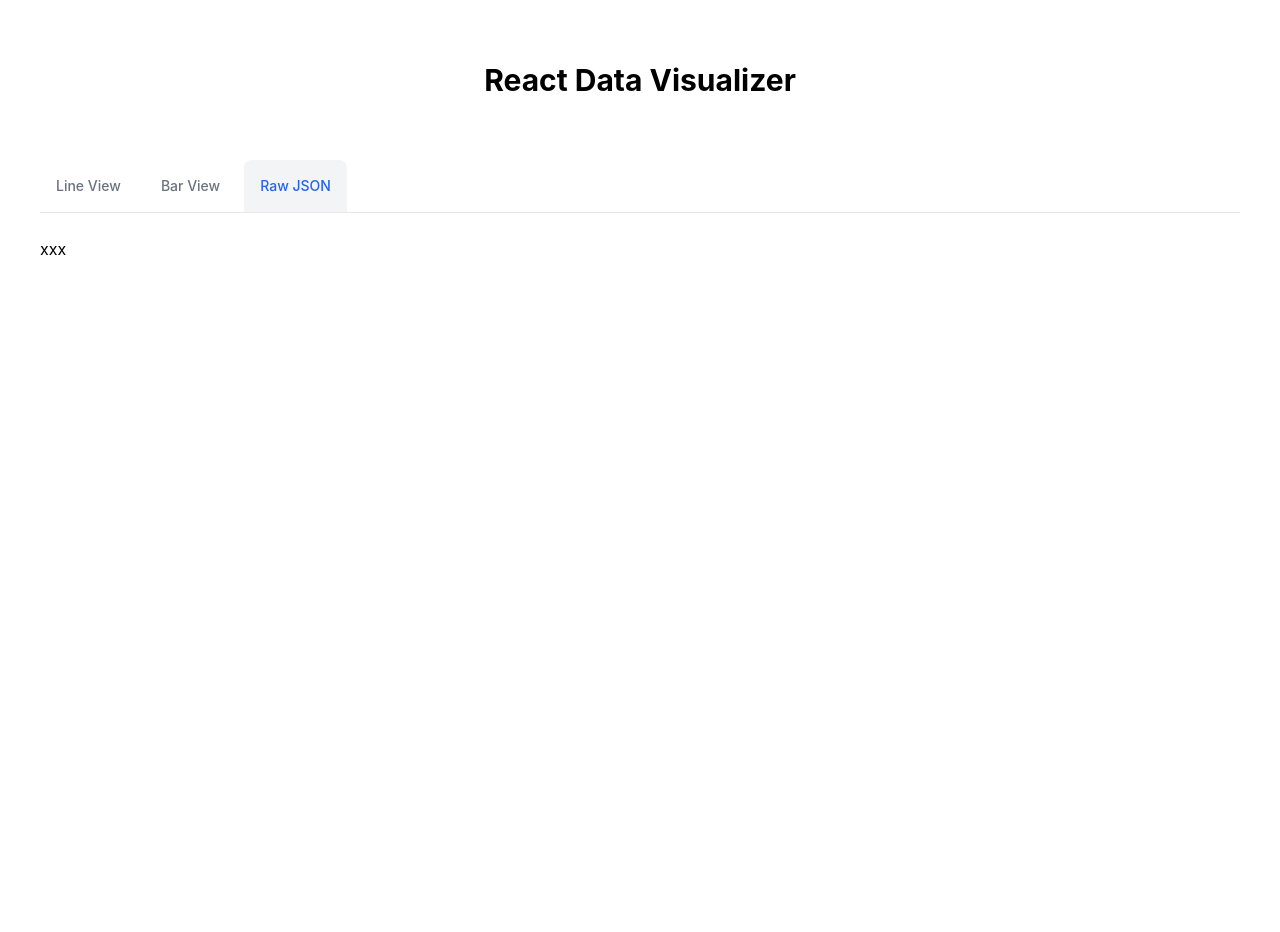
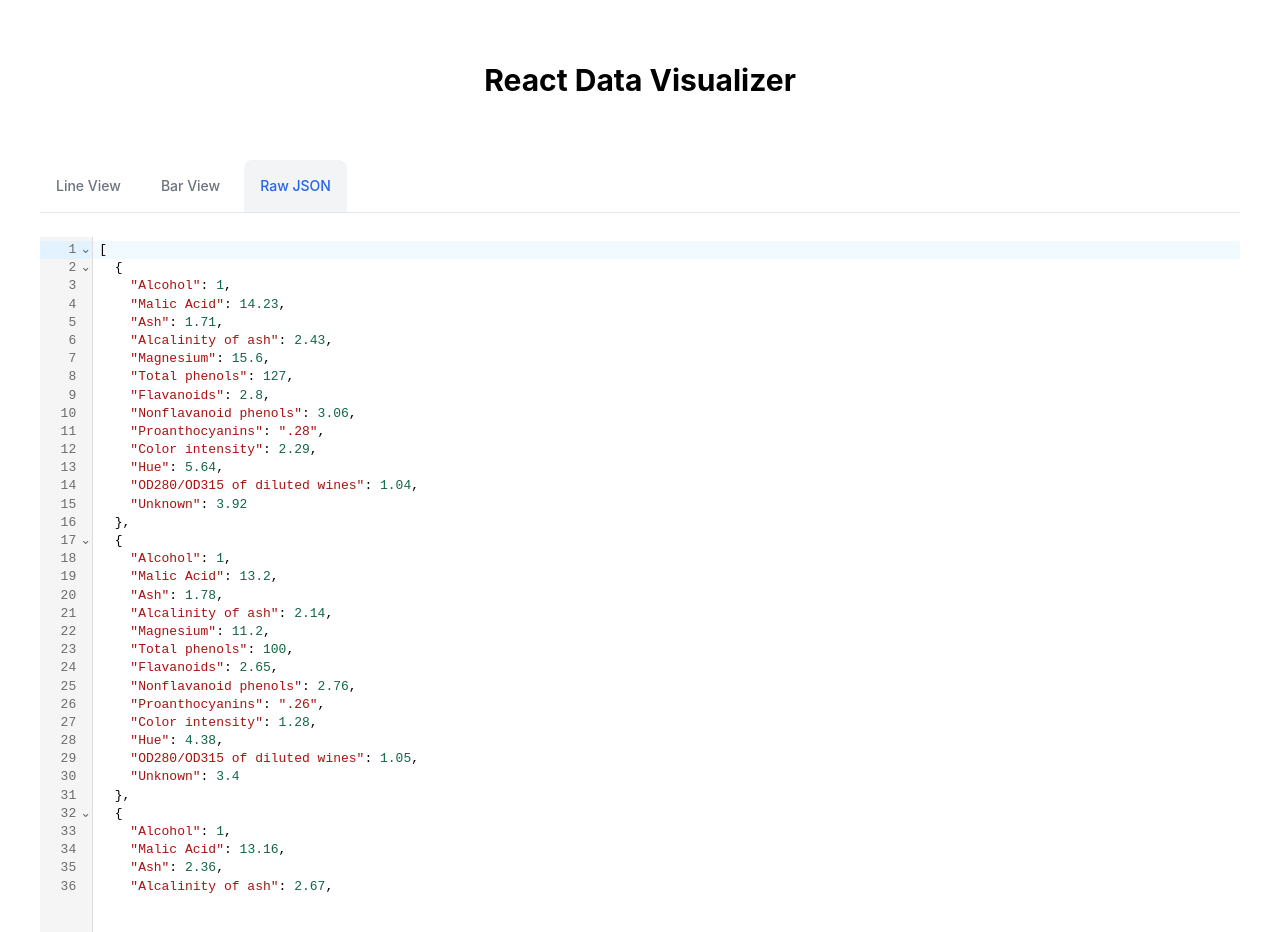
Before and after one commit to theDevSoham/react_data_visualizer, a React (Create React App) app: page / in a window 1280 px wide. Both pictures are taken after a click on the button "Raw JSON". Shown: the top 932 px of the page. Before the commit the page ends 800 px from the top, so only its background shows below. Built offline with nearby package versions, Linux system fonts and the light colour scheme.

Commit message:
raw data added

```diff
--- a/package.json
+++ b/package.json
@@ -3,6 +3,7 @@
   "version": "0.1.0",
   "private": true,
   "dependencies": {
+    "@codemirror/lang-javascript": "^6.1.7",
     "@testing-library/jest-dom": "^5.14.1",
     "@testing-library/react": "^13.0.0",
     "@testing-library/user-event": "^13.2.1",
@@ -10,6 +11,7 @@
     "@types/node": "^16.7.13",
     "@types/react": "^18.0.0",
     "@types/react-dom": "^18.0.0",
+    "@uiw/react-codemirror": "^4.19.16",
     "echarts": "^5.4.2",
     "echarts-for-react": "^3.0.2",
     "react": "^18.2.0",
--- a/src/components/Body.tsx
+++ b/src/components/Body.tsx
@@ -32,6 +32,7 @@ import { CanvasRenderer } from "echarts/renderers";
 import type { Options, Tab } from "../interfaces/interface";
 import { InitialOptions, tabs } from "../static/static";
 import { getSeriesData } from "../static/helperFunctions";
+import JSONViewer from "./JSONViewer";
 
 // Register the required components
 echarts.use([
@@ -136,7 +137,9 @@ const Body: React.FC = () => {
             </button>
             </div>
         </div>
-        : <div className="overflow-auto">xxx</div>
+        : <div className="overflow-auto">
+          <JSONViewer />
+        </div>
         }
       </div>
     </section>
--- /dev/null
+++ b/src/components/JSONViewer.tsx
@@ -0,0 +1,28 @@
+/* eslint-disable no-tabs */
+import React from 'react'
+import CodeMirror from '@uiw/react-codemirror'
+import { javascript } from '@codemirror/lang-javascript'
+import data from '../assets/Wine-Data.json'
+
+const JSONViewer: React.FC = () => {
+  const [bodyData, setBodyData] = React.useState<string>(JSON.stringify(data, null, 2))
+
+  const onChange = React.useCallback((value: any, viewUpdate: any) => {
+    setBodyData(value as string)
+  }, [])
+
+  return (
+	<div className='w-full h-full'>
+		<CodeMirror
+			value={bodyData}
+			height="100%"
+			extensions={[javascript({ jsx: true })]}
+			editable={false}
+			basicSetup={true}
+			onChange={onChange}
+		/>
+	</div>
+  )
+}
+
+export default JSONViewer
```
Also changed, not shown: 1 other file (tests, documents, lock files or other folders).
